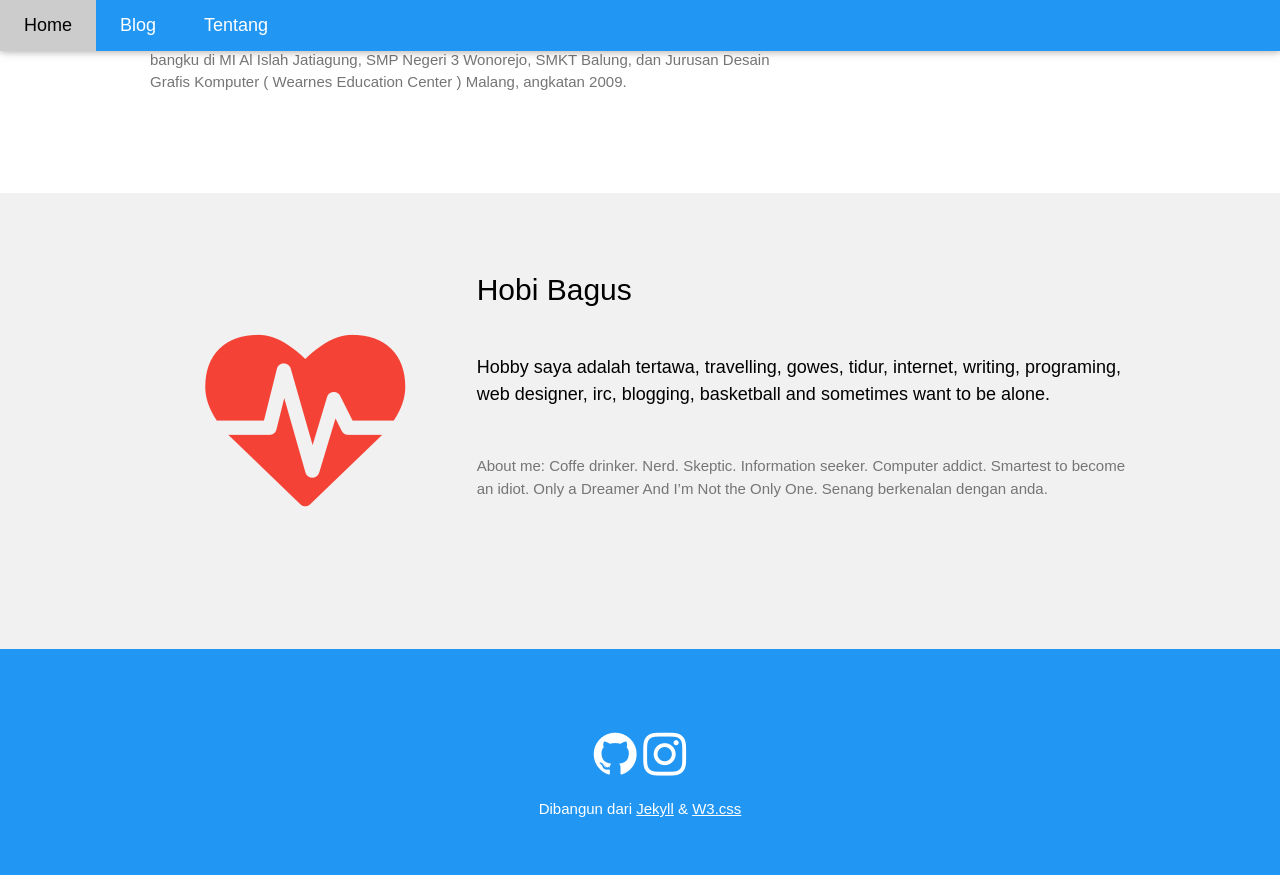
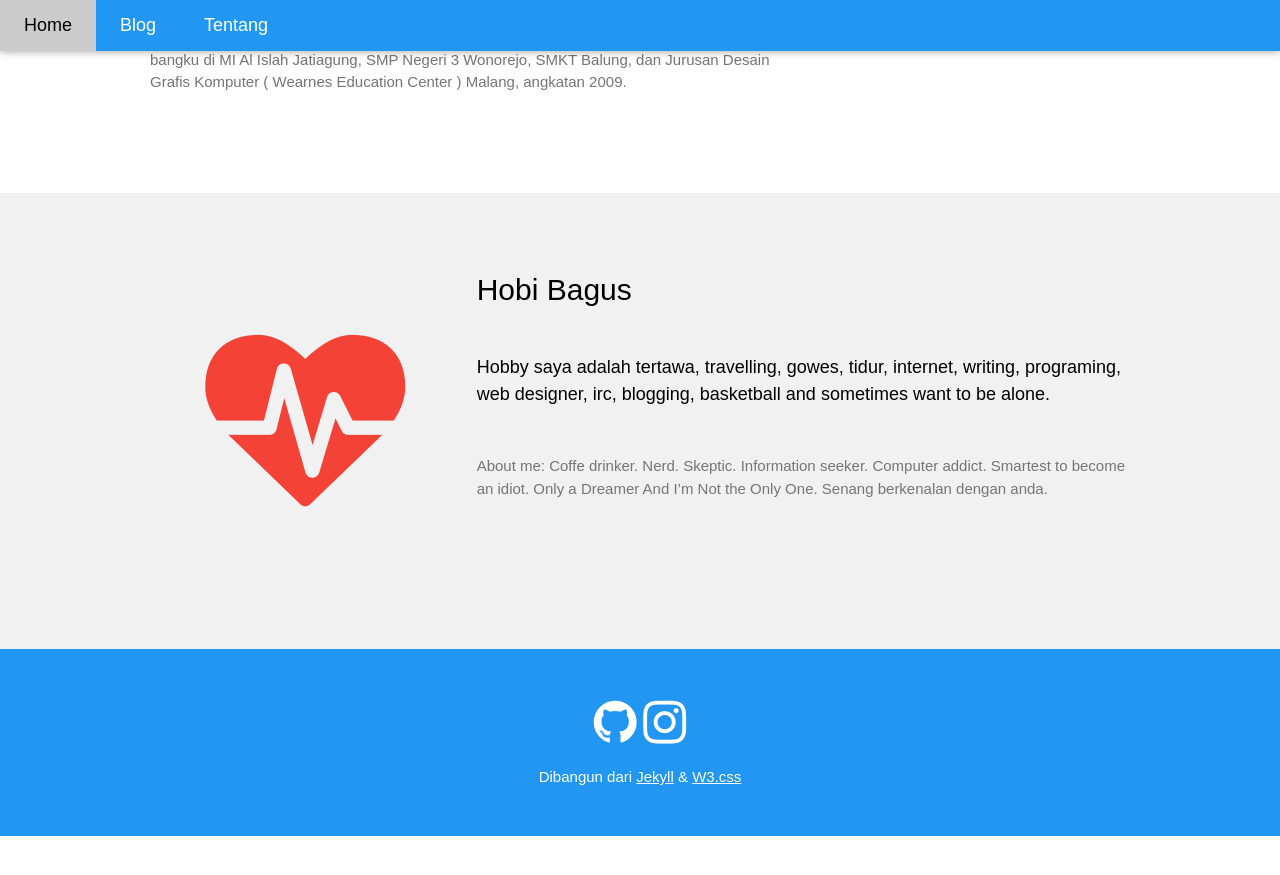
Before and after one commit to Bagus18/Bagus18.github.io, a Jekyll site: the page built from index.md, in a window 1280 px wide and 900 px high, scrolled down 526 px. Shown: the top 875 px of the window. Built offline with Jekyll 4.4.1, drawn with Linux system fonts in a browser that asks for light colours; nearby versions of some CDN libraries; some web fonts are replaced; library files that are not in the unit come from our copies; after the commit the page ends 1362 px from its top, so only the background shows below that.

Commit message:
Update Thu, Nov 02, 2017  6:57:43 PM

```diff
--- a/_includes/sikil.html
+++ b/_includes/sikil.html
@@ -1,4 +1,4 @@
-<footer class="w3-container w3-padding-64 w3-blue w3-center">
+<footer class="w3-container w3-padding-32 w3-blue w3-center">
   <div class="w3-xlarge w3-margin">
    <a href="#" class="w3-hover-text-red w3-text-white"><i class="fa fa-github"></i></a>
    <a href="#" class="w3-hover-text-red w3-text-white"><i class="fa fa-instagram"></i></a>
```
